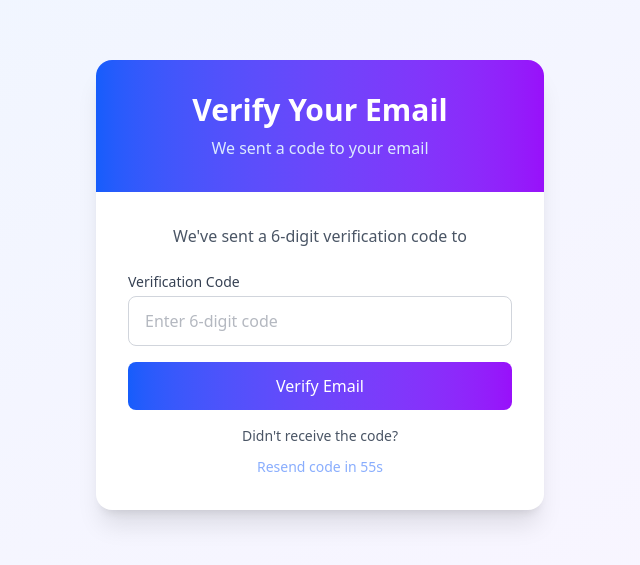
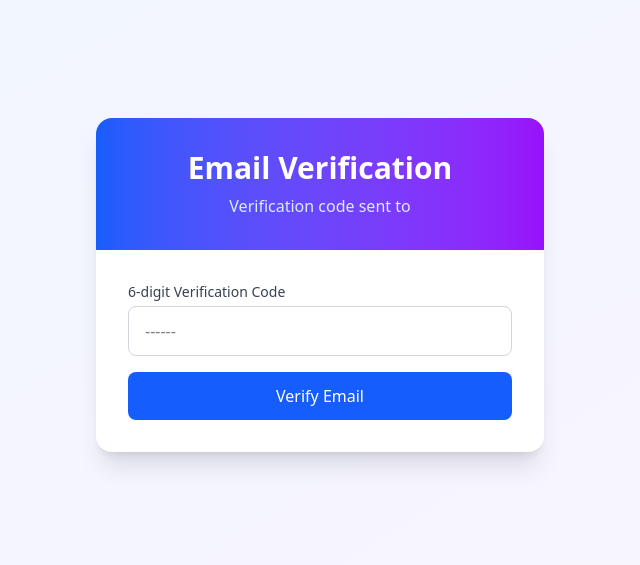
Before and after one commit to Stevesadr/FronEnd_TodoPro_test, a Next.js app: page /emailVerification in a window 1280 px wide. Shown: the part 115-680 px from the top of the page, without its empty margins (320-960 px from the left). Built offline with nearby package versions, Linux system fonts and the light colour scheme.

Commit message:
v1.1 first viable with domain and email verify

```diff
--- a/components/Footer.jsx
+++ b/components/Footer.jsx
@@ -1,6 +1,7 @@
-// components/Footer.jsx
 import Link from "next/link";
 import { motion } from "framer-motion";
+import QRimage from "../public/image/photo_2025-07-25 20.49.07.jpeg";
+import Image from "next/image";
 
 const Footer = () => {
   return (
@@ -42,7 +43,7 @@ const Footer = () => {
             <ul className="space-y-2">
               <li>
                 <Link
-                  href="/features"
+                  href="/Features"
                   className="text-gray-400 hover:text-white transition"
                 >
                   Features
@@ -50,7 +51,7 @@ const Footer = () => {
               </li>
               <li>
                 <Link
-                  href="/pricing"
+                  href="/Pricing"
                   className="text-gray-400 hover:text-white transition"
                 >
                   Pricing
@@ -58,7 +59,7 @@ const Footer = () => {
               </li>
               <li>
                 <Link
-                  href="/blog"
+                  href="/Integrations"
                   className="text-gray-400 hover:text-white transition"
                 >
                   Blog
@@ -76,23 +77,40 @@ const Footer = () => {
             </ul>
           </div>
 
-          {/* Newsletter */}
-          <div className="space-y-4">
-            <h3 className="text-white text-xl font-bold">Stay Updated</h3>
-            <div className="flex">
-              <input
-                type="email"
-                placeholder="Your email"
-                className="px-4 py-2 rounded-l-lg bg-gray-700 text-white focus:outline-none w-full"
-              />
-              <button className="bg-blue-600 text-white px-4 py-2 rounded-r-lg hover:bg-blue-700 transition">
-                Join
-              </button>
+          {/* Bitcoin Donation */}
+          <motion.div whileHover={{ y: -5 }} className="space-y-4">
+            <h3 className="text-white text-xl font-bold">Support Us</h3>
+            <div className="bg-gray-800 p-4 rounded-lg">
+              <p className="text-gray-300 text-sm mb-2">Bitcoin Donation:</p>
+              <div className="flex items-center space-x-2">
+                <div className="bg-white p-1 rounded">
+                  <Image
+                    src={QRimage}
+                    alt="Bitcoin QR Code"
+                    className="w-12 h-12"
+                  />
+                </div>
+                <div className="flex-1">
+                  <code className="text-xs text-gray-300 break-all block mb-1">
+                    bc1q0adr8z0khwpmk9mvf8nfe5g740fw9y5dwgg47a
+                  </code>
+                  <motion.button
+                    onClick={() => {
+                      navigator.clipboard.writeText(
+                        "bc1q0adr8z0khwpmk9mvf8nfe5g740fw9y5dwgg47a"
+                      );
+                      alert("Bitcoin address copied!");
+                    }}
+                    whileHover={{ scale: 1.05 }}
+                    whileTap={{ scale: 0.95 }}
+                    className="text-xs bg-blue-600 text-white px-2 py-1 rounded"
+                  >
+                    Copy Address
+                  </motion.button>
+                </div>
+              </div>
             </div>
-            <p className="text-sm text-gray-500">
-              Get the latest productivity tips
-            </p>
-          </div>
+          </motion.div>
         </div>
 
         {/* Copyright */}
--- a/context/AuthContext.js
+++ b/context/AuthContext.js
@@ -53,6 +53,12 @@ export function AuthProvider({ children }) {
     router.push("/dashboard");
   };
 
+  const setTempUserData = (userData) => {
+    // setTempUser(userData);
+    // برای ذخیره موقت در localStorage اگر نیاز است
+    localStorage.setItem("tempUser", JSON.stringify(userData));
+  };
+
   const logout = () => {
     // حذف توکن از کوکی
     Cookies.remove("token", { path: "/" });
@@ -67,6 +73,7 @@ export function AuthProvider({ children }) {
         isLoading,
         login,
         logout,
+        setTempUser: setTempUserData,
       }}
     >
       {children}
--- a/pages/dashboard.jsx
+++ b/pages/dashboard.jsx
@@ -58,6 +58,7 @@ export default function Dashboard({ initialTodos }) {
   const fetchTodos = async () => {
     try {
       const token = getToken();
+      console.log(token);
       const res = await fetch("http://127.0.0.1:5000/todos/", {
         method: "GET",
         headers: {
--- a/pages/emailVerification.jsx
+++ b/pages/emailVerification.jsx
@@ -3,19 +3,17 @@ import { useFormik } from "formik";
 import * as Yup from "yup";
 import Head from "next/head";
 import { useRouter } from "next/router";
-import { useState, useEffect } from "react";
+import { useState } from "react";
 import { POST } from "./api/postWithOutToken";
 import { useAuth } from "../context/AuthContext";
 
 export default function EmailVerification() {
   const router = useRouter();
-  const { user } = useAuth();
+  const { email } = router.query; // Get email from URL query
+  const { login } = useAuth();
   const [serverError, setServerError] = useState(null);
-  const [serverSuccess, setServerSuccess] = useState(null);
-  const [countdown, setCountdown] = useState(60);
-  const [isResendDisabled, setIsResendDisabled] = useState(true);
+  const [isSubmitting, setIsSubmitting] = useState(false);
 
-  // اعتبارسنجی فرم با Yup
   const validationSchema = Yup.object({
     verificationCode: Yup.string()
       .required("Verification code is required")
@@ -23,7 +21,6 @@ export default function EmailVerification() {
       .matches(/^\d+$/, "Code must contain only numbers"),
   });
 
-  // مدیریت فرم با Formik
   const formik = useFormik({
     initialValues: {
       verificationCode: "",
@@ -31,134 +28,77 @@ export default function EmailVerification() {
     validationSchema,
     onSubmit: async (values) => {
       setServerError(null);
+      setIsSubmitting(true);
+
       try {
-        const response = await POST("auth/verify-email", {
-          email: user?.email,
+        // Send code and email to backend
+        const response = await POST("auth/verify", {
           code: values.verificationCode,
+          email: email,
         });
 
         if (!response.ok) {
           throw new Error("Verification failed");
         }
 
-        // ریدایرکت به داشبورد پس از تأیید موفق
-        // router.push("/dashboard");
+        const data = await response.json();
+
+        // Save token and user info
+        await login(data.token, {
+          email: email,
+          isVerified: true,
+        });
+
+        // Redirect to dashboard
+        router.push("/dashboard");
       } catch (error) {
         console.error("Verification error:", error);
         setServerError(
           error.message || "Verification failed. Please try again."
         );
+      } finally {
+        setIsSubmitting(false);
       }
     },
   });
-
-  // تابع برای ارسال مجدد کد
-  const handleResendCode = async () => {
-    try {
-      const response = await POST("auth/resend-verification", {
-        email: user?.email,
-      });
-
-      if (!response.ok) {
-        throw new Error("Failed to resend code");
-      }
-
-      setServerSuccess("Verification code has been resent to your email");
-      setCountdown(60);
-      setIsResendDisabled(true);
-    } catch (error) {
-      console.error("Resend error:", error);
-      setServerError(
-        error.message || "Failed to resend code. Please try again."
-      );
-    }
-  };
-
-  // تایمر برای دکمه ارسال مجدد
-  useEffect(() => {
-    let timer;
-    if (countdown > 0 && isResendDisabled) {
-      timer = setTimeout(() => setCountdown(countdown - 1), 1000);
-    } else if (countdown === 0) {
-      setIsResendDisabled(false);
-    }
-    return () => clearTimeout(timer);
-  }, [countdown, isResendDisabled]);
 
   return (
     <>
       <Head>
         <title>Email Verification | TodoPro</title>
-        <meta name="description" content="Verify your TodoPro account" />
       </Head>
 
       <main className="min-h-screen bg-gradient-to-br from-blue-50 to-purple-50 flex items-center justify-center p-4">
         <motion.div
           initial={{ scale: 0.95, opacity: 0 }}
           animate={{ scale: 1, opacity: 1 }}
-          transition={{ duration: 0.5 }}
           className="w-full max-w-md"
         >
           <div className="bg-white rounded-2xl shadow-xl overflow-hidden">
-            {/* هدر فرم */}
             <div className="bg-gradient-to-r from-blue-600 to-purple-600 p-8 text-center">
-              <motion.h1
-                initial={{ y: -20, opacity: 0 }}
-                animate={{ y: 0, opacity: 1 }}
-                transition={{ delay: 0.1 }}
-                className="text-3xl font-bold text-white"
-              >
-                Verify Your Email
-              </motion.h1>
-              <motion.p
-                initial={{ opacity: 0 }}
-                animate={{ opacity: 1 }}
-                transition={{ delay: 0.2 }}
-                className="mt-2 text-blue-100"
-              >
-                We sent a code to your email
-              </motion.p>
-            </div>
-
-            {/* بدنه فرم */}
-            <div className="p-8">
-              {serverError && (
-                <motion.div
-                  initial={{ opacity: 0, y: -10 }}
-                  animate={{ opacity: 1, y: 0 }}
-                  className="mb-4 p-3 bg-red-50 text-red-600 rounded-lg text-sm"
-                >
-                  {serverError}
-                </motion.div>
-              )}
-
-              {serverSuccess && (
-                <motion.div
-                  initial={{ opacity: 0, y: -10 }}
-                  animate={{ opacity: 1, y: 0 }}
-                  className="mb-4 p-3 bg-green-50 text-green-600 rounded-lg text-sm"
-                >
-                  {serverSuccess}
-                </motion.div>
-              )}
-
-              <div className="mb-6 text-center">
-                <p className="text-gray-600 mb-4">
-                  We've sent a 6-digit verification code to{" "}
-                  <span className="font-semibold">{user?.email}</span>
+              <h1 className="text-3xl font-bold text-white">
+                Email Verification
+              </h1>
+              <p className="mt-2 text-blue-100">
+                Verification code sent to {email}
               </p>
             </div>
 
+            <div className="p-8">
+              {serverError && (
+                <div className="mb-4 p-3 bg-red-50 text-red-600 rounded-lg text-sm">
+                  {serverError}
+                </div>
+              )}
+
               <form onSubmit={formik.handleSubmit}>
-                {/* فیلد Verification Code */}
                 <div className="mb-4">
                   <label
                     htmlFor="verificationCode"
                     className="block text-sm font-medium text-gray-700 mb-1"
                   >
-                    Verification Code
+                    6-digit Verification Code
                   </label>
-                  <motion.div whileHover={{ scale: 1.01 }}>
                   <input
                     id="verificationCode"
                     name="verificationCode"
@@ -167,83 +107,31 @@ export default function EmailVerification() {
                     onChange={formik.handleChange}
                     onBlur={formik.handleBlur}
                     value={formik.values.verificationCode}
-                      className={`w-full px-4 py-3 rounded-lg border text-gray-500 ${
+                    className={`w-full px-4 py-3 rounded-lg border ${
                       formik.touched.verificationCode &&
                       formik.errors.verificationCode
-                          ? "border-red-500 focus:ring-red-500"
-                          : "border-gray-300 focus:ring-blue-500"
-                      } focus:outline-none focus:ring-2`}
-                      placeholder="Enter 6-digit code"
-                      disabled={formik.isSubmitting}
+                        ? "border-red-500"
+                        : "border-gray-300"
+                    }`}
+                    placeholder="------"
+                    disabled={isSubmitting}
+                    maxLength={6}
                   />
-                  </motion.div>
                   {formik.touched.verificationCode &&
-                  formik.errors.verificationCode ? (
-                    <motion.p
-                      initial={{ y: -5, opacity: 0 }}
-                      animate={{ y: 0, opacity: 1 }}
-                      className="mt-1 text-sm text-red-600"
-                    >
+                    formik.errors.verificationCode && (
+                      <p className="mt-1 text-sm text-red-600">
                         {formik.errors.verificationCode}
-                    </motion.p>
-                  ) : null}
+                      </p>
+                    )}
                 </div>
 
-                {/* دکمه Submit */}
-                <motion.button
+                <button
                   type="submit"
-                  whileHover={{ scale: 1.02 }}
-                  whileTap={{ scale: 0.98 }}
-                  disabled={formik.isSubmitting}
-                  className="w-full bg-gradient-to-r from-blue-600 to-purple-600 text-white py-3 px-4 rounded-lg font-medium hover:shadow-md transition-all disabled:opacity-70 disabled:cursor-not-allowed mb-4"
+                  disabled={isSubmitting}
+                  className="w-full bg-blue-600 text-white py-3 px-4 rounded-lg font-medium disabled:opacity-70"
                 >
-                  {formik.isSubmitting ? (
-                    <span className="flex items-center justify-center">
-                      <svg
-                        className="animate-spin -ml-1 mr-2 h-4 w-4 text-white"
-                        xmlns="http://www.w3.org/2000/svg"
-                        fill="none"
-                        viewBox="0 0 24 24"
-                      >
-                        <circle
-                          className="opacity-25"
-                          cx="12"
-                          cy="12"
-                          r="10"
-                          stroke="currentColor"
-                          strokeWidth="4"
-                        ></circle>
-                        <path
-                          className="opacity-75"
-                          fill="currentColor"
-                          d="M4 12a8 8 0 018-8V0C5.373 0 0 5.373 0 12h4zm2 5.291A7.962 7.962 0 014 12H0c0 3.042 1.135 5.824 3 7.938l3-2.647z"
-                        ></path>
-                      </svg>
-                      Verifying...
-                    </span>
-                  ) : (
-                    "Verify Email"
-                  )}
-                </motion.button>
-
-                {/* دکمه ارسال مجدد */}
-                <div className="text-center">
-                  <p className="text-gray-600 text-sm mb-2">
-                    Didn't receive the code?
-                  </p>
-                  <button
-                    type="button"
-                    onClick={handleResendCode}
-                    disabled={isResendDisabled || formik.isSubmitting}
-                    className={`text-blue-600 hover:text-blue-800 text-sm font-medium ${
-                      isResendDisabled ? "opacity-50 cursor-not-allowed" : ""
-                    }`}
-                  >
-                    {isResendDisabled
-                      ? `Resend code in ${countdown}s`
-                      : "Resend code"}
+                  {isSubmitting ? "Verifying..." : "Verify Email"}
                 </button>
-                </div>
               </form>
             </div>
           </div>
--- a/pages/login.jsx
+++ b/pages/login.jsx
@@ -50,7 +50,7 @@ export default function SignIn() {
         });
 
         // ریدایرکت به صفحه مورد نظر یا داشبورد
-        const redirectUrl = router.query.redirect || "/emailVerification";
+        const redirectUrl = router.query.redirect || "/dashboard";
         router.push(redirectUrl);
       } catch (error) {
         console.error("Login error:", error);
--- a/pages/register.jsx
+++ b/pages/register.jsx
@@ -9,9 +9,10 @@ import { useState } from "react";
 import { POST } from "./api/postWithOutToken";
 
 export default function Register() {
-  const { login } = useAuth();
+  const { setTempUser } = useAuth(); // تغییر به setTempUser برای ذخیره موقت اطلاعات کاربر
   const router = useRouter();
   const [serverError, setServerError] = useState(null);
+  const [serverSuccess, setServerSuccess] = useState(null);
 
   // اعتبارسنجی فرم با Yup
   const validationSchema = Yup.object({
@@ -36,24 +37,36 @@ export default function Register() {
     validationSchema,
     onSubmit: async (values) => {
       setServerError(null);
+      setServerSuccess(null);
       try {
         const response = await POST("auth/register", values);
 
         if (!response.ok) {
-          throw new Error("Registration failed");
+          const errorData = await response.json();
+          throw new Error(errorData.message || "Registration failed");
         }
 
         const data = await response.json();
-        const token = data.token;
 
-        // ذخیره توکن و اطلاعات کاربر
-        await login(token, {
+        // ذخیره موقت اطلاعات کاربر بدون توکن
+        setTempUser({
+          email: values.email,
           username: values.username,
-          email: values.email,
+          isVerified: false,
         });
 
-        // ریدایرکت به داشبورد
-        router.push("/emailVerification");
+        // نمایش پیام موفقیت
+        setServerSuccess(
+          data.message || "Registration successful! Please check your email."
+        );
+
+        // ریدایرکت به صفحه تأیید ایمیل پس از 2 ثانیه
+        setTimeout(() => {
+          router.push({
+            pathname: "/emailVerification",
+            query: { email: values.email }, // ارسال ایمیل به عنوان query parameter
+          });
+        }, 2000);
       } catch (error) {
         console.error("Registration error:", error);
         setServerError(
@@ -107,6 +120,16 @@ export default function Register() {
                   className="mb-4 p-3 bg-red-50 text-red-600 rounded-lg text-sm"
                 >
                   {serverError}
+                </motion.div>
+              )}
+
+              {serverSuccess && (
+                <motion.div
+                  initial={{ opacity: 0, y: -10 }}
+                  animate={{ opacity: 1, y: 0 }}
+                  className="mb-4 p-3 bg-green-50 text-green-600 rounded-lg text-sm"
+                >
+                  {serverSuccess}
                 </motion.div>
               )}
 
```
Also changed, not shown: pages/Pricing.js (+62 -69 lines), pages/index.js (+18 -8 lines), tailwind.config.js (added, +12 -0 lines), public/image/photo_2025-07-25 20.49.07.jpeg (added). Lines whose indentation alone changed are shown as unchanged.
